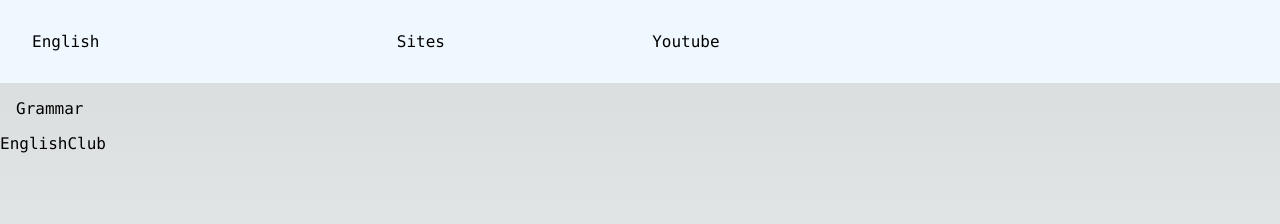
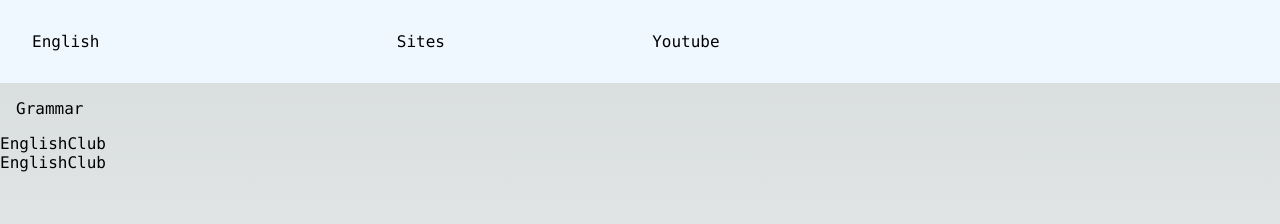
Before and after one commit to LunaGoodnight/english, a Next.js app: page /sites in a window 1280 px wide. Shown: the top 224 px of the page. Built offline with nearby package versions, Linux system fonts and the light colour scheme.

Commit message:
[Add] new links

```diff
--- a/configs/siteList.tsx
+++ b/configs/siteList.tsx
@@ -1,3 +1,10 @@
 export const siteList = [
-  { title: "EnglishClub", link: "https://www.englishclub.com/grammar/" },
+  {
+    title: "EnglishClub",
+    link: "https://www.englishclub.com/grammar/",
+  },
+  {
+    title: "EnglishClub",
+    link: "https://www.englishclub.com/grammar/",
+  },
 ];
--- a/pages/sites.tsx
+++ b/pages/sites.tsx
@@ -17,9 +17,7 @@ export const sites = () => {
           const { title, link } = x;
           return (
             <li key={i}>
-              <a href={link}></a>
-
-              {title}
+              <a href={link}>{title}</a>
             </li>
           );
         })}
```
Also changed, not shown: pages/sites/grammar.tsx (+8 -1 lines).
